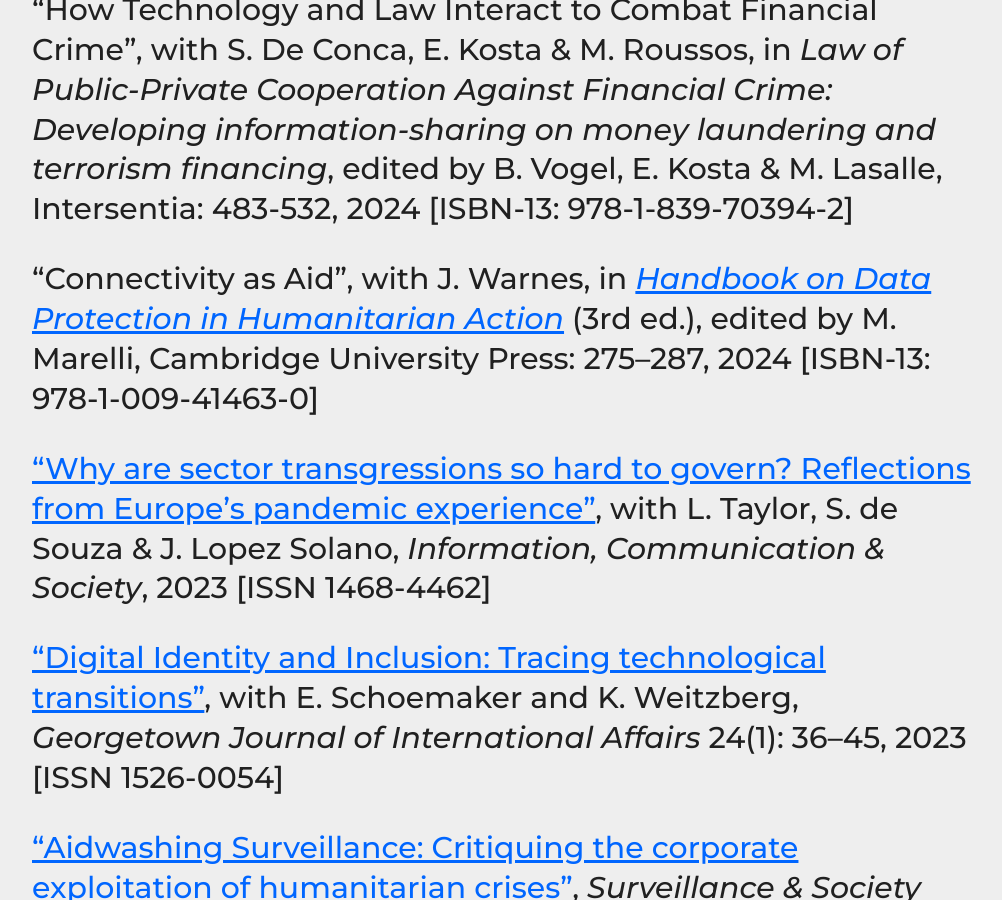
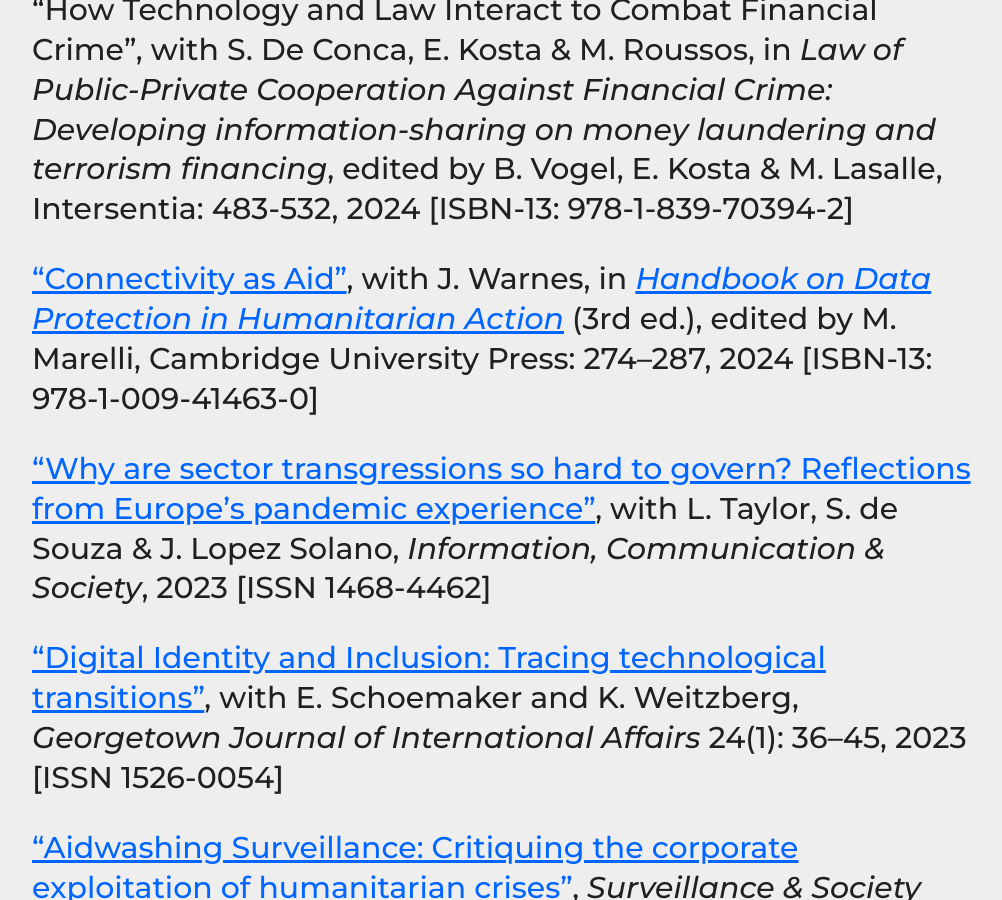
Before and after one commit to haroonalrasheed/641a, a Jekyll site: the page built from selected-publications/index.md, in a window 1280 px wide and 900 px high, scrolled down 548 px. Shown: the whole window, without its empty margins (132-1134 px from the left). Built offline with Jekyll 4.4.1, drawn with Linux system fonts in a browser that asks for light colours.

Commit message:
Update index.md

```diff
--- a/selected-publications/index.md
+++ b/selected-publications/index.md
@@ -11,7 +11,7 @@ _[Contact me](mailto:a.k.martin@alumni.lse.ac.uk) for copies of articles/chapter
 “How Technology and Law Interact to Combat Financial Crime”, with S. De Conca, E. Kosta & M. Roussos, in _Law of Public-Private Cooperation Against Financial Crime:
 Developing information-sharing on money laundering and terrorism financing_, edited by B. Vogel, E. Kosta & M. Lasalle, Intersentia: 483-532, 2024 [ISBN-13: 978-1-839-70394-2]
 
-"Connectivity as Aid", with J. Warnes, in [_Handbook on Data Protection in Humanitarian Action_](https://www.cambridge.org/core/books/handbook-on-data-protection-in-humanitarian-action/025CE3DFD1FAD908DD1412C20E49F955) (3rd ed.), edited by M. Marelli, Cambridge University Press: 275–287, 2024 [ISBN-13: 978-1-009-41463-0]
+["Connectivity as Aid"](https://www.cambridge.org/core/books/handbook-on-data-protection-in-humanitarian-action/connectivity-as-aid/53154B65F025BA904CAC05B7454DE579), with J. Warnes, in [_Handbook on Data Protection in Humanitarian Action_](https://www.cambridge.org/core/books/handbook-on-data-protection-in-humanitarian-action/025CE3DFD1FAD908DD1412C20E49F955) (3rd ed.), edited by M. Marelli, Cambridge University Press: 274–287, 2024 [ISBN-13: 978-1-009-41463-0]
 
 ["Why are sector transgressions so hard to govern? Reflections from Europe’s pandemic experience"](https://doi.org/10.1080/1369118X.2023.2264919), with L. Taylor, S. de Souza & J. Lopez Solano, _Information, Communication & Society_, 2023 [ISSN 1468-4462]
 
```
